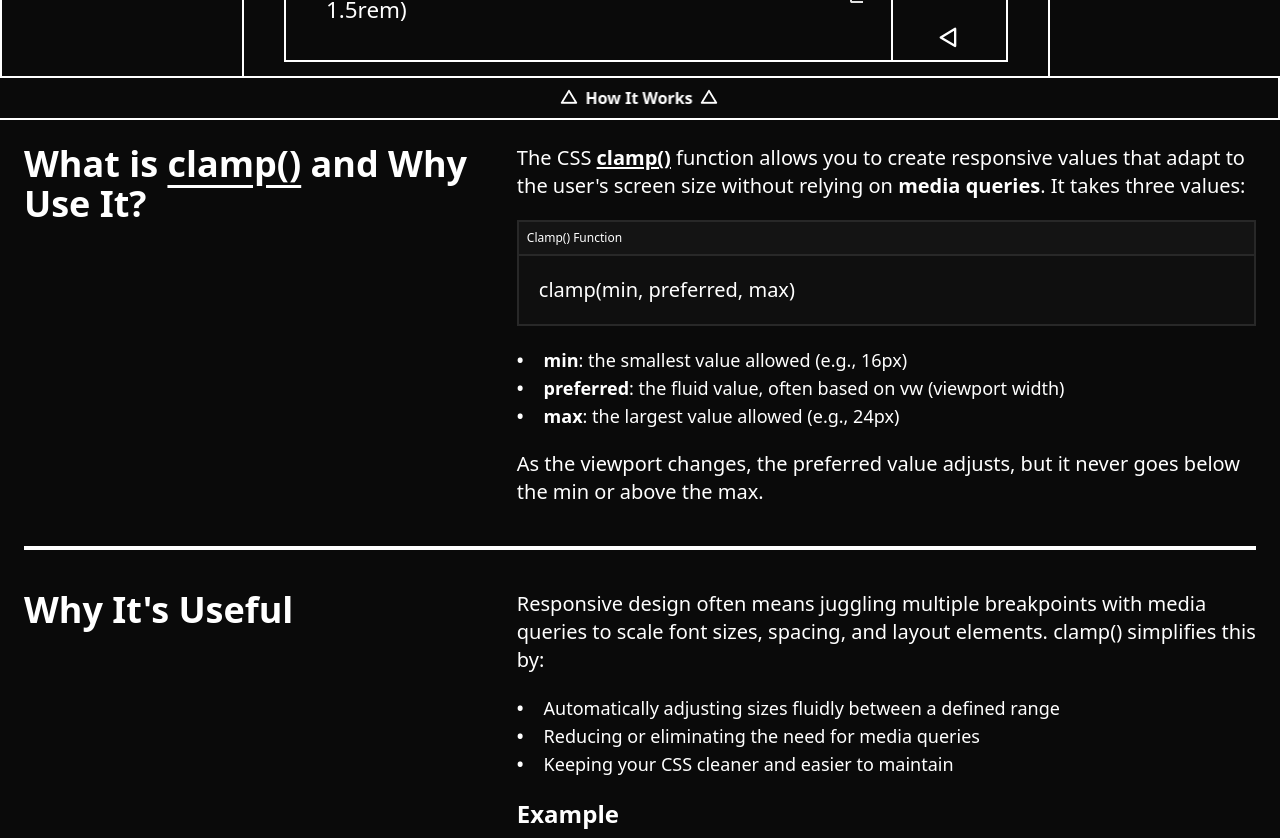
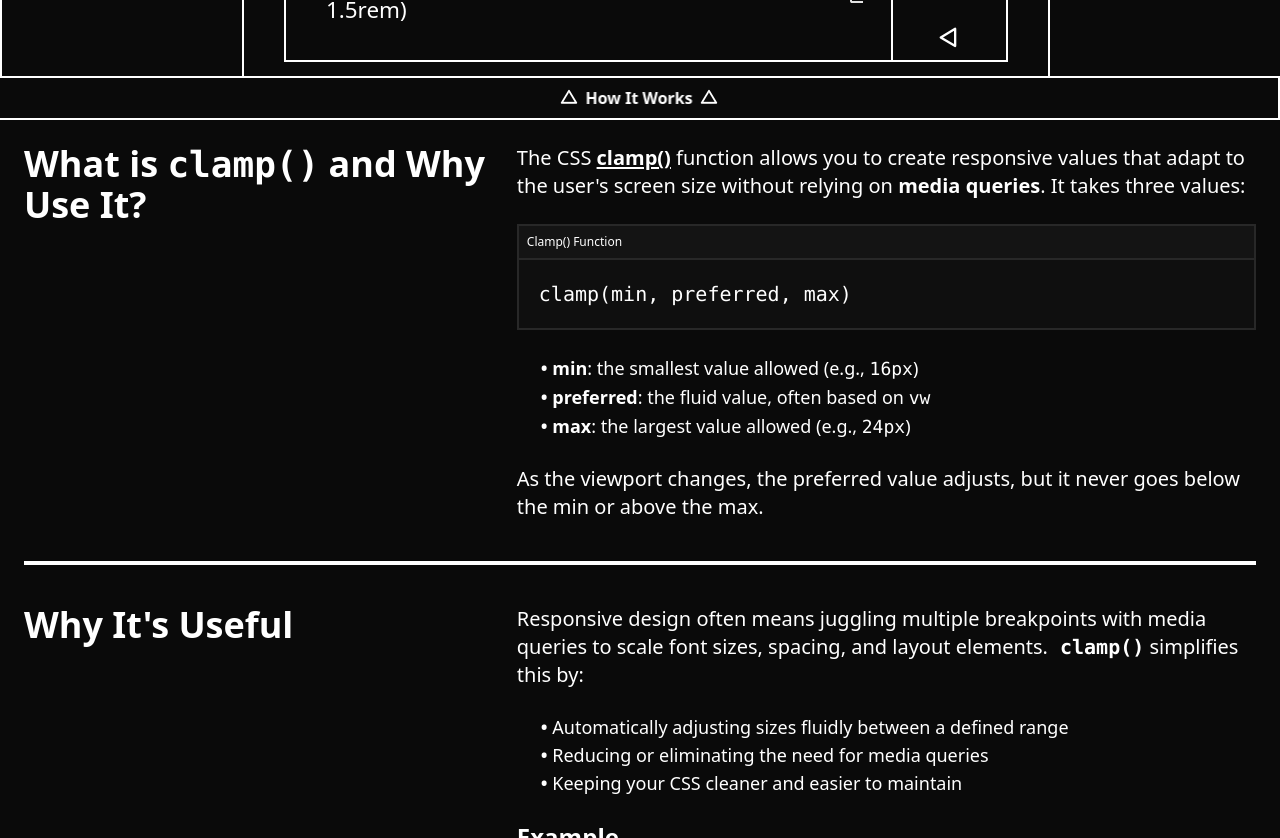
Before and after one commit to auilk/clampli, a React (Vite) app: page / in a window 1280 px wide. Shown: the part 680-1518 px from the top of the page. Built offline with nearby package versions, Linux system fonts and the light colour scheme.

Commit message:
Update Slide component HTML for clarity and semantic correctness

```diff
--- a/src/components/Slide.jsx
+++ b/src/components/Slide.jsx
@@ -71,114 +71,111 @@ function Slide()
                     height: `${height}px`
                 }}
             >
-                <section className="flex pb-10 border-b-4 border-b-white text-white text-xl z-1">
-                    <div className="flex items-start w-full h-full flex-[40%]">
-                        <h1 className="sticky top-0 left-0 text-4xl font-bold">What is <span className="underline underline-offset-8">clamp()</span> and Why Use It?</h1>
-                    </div>
+                <section className="flex pb-10 border-b-4 border-white text-white text-xl z-1">
+                    <aside className="flex items-start w-full h-full flex-[40%]">
+                        <h1 className="sticky top-0 text-4xl font-bold">What is <code>clamp()</code> and Why Use It?</h1>
+                    </aside>
 
-                    <div className="flex-[60%]">
-                        <p className="text-xl text-white flex-[60%]">The CSS <span className="underline underline-offset-2 font-bold">clamp()</span> function allows you to create responsive values that adapt to the user's screen size without relying on <span className="font-bold">media queries</span>. It takes three values:</p>
+                    <article className="flex flex-col flex-[60%] space-y-6">
+                        <p>The CSS <span className="underline underline-offset-2 font-bold">clamp()</span> function allows you to create responsive values that adapt to the user's screen size without relying on <span className="font-bold">media queries</span>. It takes three values:</p>
 
-                        <div className="my-5 border-2 border-graphite-300">
-                            <h5 className="p-2 text-xs border-b-2 border-b-graphite-300 bg-graphite-700">Clamp() Function</h5>
+                        <section className="border-2 border-graphite-300">
+                            <h2 className="p-2 text-xs border-b-2 border-graphite-300 bg-graphite-700">Clamp() Function</h2>
+                            <code className="block p-5 text-xl bg-graphite-800">clamp(min, preferred, max)</code>
+                        </section>
 
-                            <p className="p-5 text-xl bg-graphite-800">clamp(min, preferred, max)</p>
-                        </div>
-
-                        <div className="mb-5 text-lg">
-                            <p><span className="font-bold pr-5">•</span><span className="font-bold">min</span>: the smallest value allowed (e.g., 16px)</p>
-
-                            <p><span className="font-bold pr-5">•</span><span className="font-bold">preferred</span>: the fluid value, often based on vw (viewport width)</p>
-
-                            <p><span className="font-bold pr-5">•</span><span className="font-bold">max</span>: the largest value allowed (e.g., 24px)</p>
-                        </div>
+                        <ul className="text-lg indent-6">
+                            <li><span className="font-bold">• min</span>: the smallest value allowed (e.g., <code>16px</code>)</li>
+                            <li><span className="font-bold">• preferred</span>: the fluid value, often based on <code>vw</code></li>
+                            <li><span className="font-bold">• max</span>: the largest value allowed (e.g., <code>24px</code>)</li>
+                        </ul>
 
                         <p>As the viewport changes, the preferred value adjusts, but it never goes below the min or above the max.</p>
-                    </div>
+                    </article>
                 </section>
 
-                <section className="flex pb-10 border-b-4 border-b-white text-white text-xl z-1">
-                    <div className="flex items-start w-full h-full flex-[40%]">
-                        <h1 className="sticky top-0 left-0 text-4xl font-bold">Why It's Useful</h1>
-                    </div>
+                <section className="flex pb-10 border-b-4 border-white text-white text-xl z-1">
+                    <aside className="flex items-start w-full h-full flex-[40%]">
+                        <h1 className="sticky top-0 text-4xl font-bold">Why It's Useful</h1>
+                    </aside>
 
-                    <div className="flex-[60%]">
-                        <p className="mb-5">Responsive design often means juggling multiple breakpoints with media queries to scale font sizes, spacing, and layout elements. clamp() simplifies this by:</p>
+                    <article className="flex flex-col flex-[60%] space-y-6">
+                        <p>Responsive design often means juggling multiple breakpoints with media queries to scale font sizes, spacing, and layout elements.<code className="font-bold"> clamp()</code> simplifies this by:</p>
 
-                        <div className="mb-5 text-lg">
-                            <p><span className="font-bold pr-5">•</span>Automatically adjusting sizes fluidly between a defined range</p>
+                        <ul className="text-lg indent-6">
+                            <li><span className="font-bold">•</span> Automatically adjusting sizes fluidly between a defined range</li>
+                            <li><span className="font-bold">•</span> Reducing or eliminating the need for media queries</li>
+                            <li><span className="font-bold">•</span> Keeping your CSS cleaner and easier to maintain</li>
+                        </ul>
 
-                            <p><span className="font-bold pr-5">•</span>Reducing or eliminating the need for media queries</p>
+                        <section>
+                        <h2 className="text-2xl font-bold">Example</h2>
 
-                            <p><span className="font-bold pr-5">•</span>Keeping your CSS cleaner and easier to maintain</p>
+                        <div className="mt-2 border-2 border-graphite-300">
+                            <h3 className="p-2 text-xs border-b-2 border-graphite-300 bg-graphite-700">css</h3>
+                            <code className="block p-5 text-xl bg-graphite-800">font-size: clamp(16px, 2vw, 24px);</code>
                         </div>
-
-                        <h3 className="text-2xl font-bold">Example</h3>
-
-                        <div className="my-5 border-2 border-graphite-300">
-                            <h5 className="p-2 text-xs border-b-2 border-b-graphite-300 bg-graphite-700">css</h5>
-
-                            <p className="p-5 text-xl bg-graphite-800">font-size: clamp(16px, 2vw, 24px);</p>
-                        </div>
+                        </section>
 
                         <p>This means:</p>
 
-                        <div className="my-5 text-lg">
-                            <p><span className="font-bold pr-5">•</span>The text will never be smaller than 16px</p>
+                        <ul className="text-lg indent-6 -mt-4">
+                            <li><span className="font-bold">•</span> The text will never be smaller than <code>16px</code></li>
+                            <li><span className="font-bold">•</span> It will grow based on <code>2vw</code> as the screen gets larger</li>
+                            <li><span className="font-bold">•</span> But it will never exceed <code>24px</code></li>
+                        </ul>
 
-                            <p><span className="font-bold pr-5">•</span>It will grow based on 2vw as the screen gets larger</p>
-
-                            <p><span className="font-bold pr-5">•</span>But it will never exceed 24px</p>
-                        </div>
-
-                        <p>You can use clamp() for font sizes, <span className="font-bold">padding, margins, widths, and more</span>. Making it a powerful tool for responsive design.</p>
-                    </div>
+                        <p>You can use <code className="font-bold">clamp()</code> for font sizes, <span className="font-bold">padding, margins, widths, and more</span>.
+                        Making it a powerful tool for responsive design.</p>
+                    </article>
                 </section>
 
                 <section className="flex pb-10 text-white text-xl z-1">
-                    <div className="flex items-start w-full h-full flex-[40%]">
-                        <h1 className="sticky top-0 left-0 text-4xl font-bold">How to Use Clampli</h1>
-                    </div>
+                    <aside className="flex items-start w-full h-full flex-[40%]">
+                        <h1 className="sticky top-0 text-4xl font-bold">How to Use Clampli</h1>
+                    </aside>
 
-                    <div className="flex-[60%]">
-                        <p className="mb-5">Clampli helps you generate the ideal clamp() value based on your design needs — no math, no guesswork.</p>
+                    <article className="flex flex-col flex-[60%] space-y-6">
+                        <p>Clampli helps you generate the ideal <code>clamp()</code> value based on your design needs. No math and no guesswork.</p>
 
-                        <h3 className="font-bold text-2xl mb-5">1. Set Your Viewport Range</h3>
+                        <section>
+                            <h2 className="mb-5 font-bold text-2xl">1. Set Your Viewport Range</h2>
 
-                        <p className="mb-5">Tell Clampli the screen sizes you want to support:</p>
+                            <p>Tell Clampli the screen sizes you want to support:</p>
 
-                        <div className="mb-5 text-lg indent-5">
-                            <p><span className="font-bold pr-5">•</span><span className="font-bold">Minimum Size</span>: the smallest screen size (e.g., 320px)</p>
+                            <ul className="my-3 text-lg list-none indent-5">
+                                <li><span className="font-bold">•</span> <span className="font-bold">Minimum Size</span>: the smallest screen size (e.g., <code>320px</code>)</li>
+                                <li><span className="font-bold">•</span> <span className="font-bold">Maximum Size</span>: the largest screen size (e.g., <code>1280px</code>)</li>
+                            </ul>
 
-                            <p><span className="font-bold pr-5">•</span><span className="font-bold">Maximum size</span>: the largest screen size (e.g., 1280px)</p>
-                        </div>
+                            <p>This defines the range over which your value will scale fluidly.</p>
+                        </section>
 
-                        <p className="mb-5">This defines the range over which your value will scale fluidly.</p>
+                        <section>
+                            <h2 className="mb-5 font-bold text-2xl">2. Set Your Size Range</h2>
 
-                        <h3 className="font-bold text-2xl mb-5">2. Set Your Size Range</h3>
+                            <p>Next, enter the desired size range:</p>
 
-                        <p className="mb-5">Next, enter the desired size range:</p>
+                            <ul className="my-3 text-lg list-none indent-5">
+                                <li><span className="font-bold">•</span> <span className="font-bold">Minimum Size</span>: the smallest your font or element should be (e.g., <code>16px</code>)</li>
+                                <li><span className="font-bold">•</span> <span className="font-bold">Maximum Size</span>: the largest it should scale to (e.g., <code>24px</code>)</li>
+                            </ul>
 
-                        <div className="mb-5 text-lg indent-5">
-                            <p><span className="font-bold pr-5">•</span><span className="font-bold">Minimum Size</span>: the smallest your font or element should be (e.g., 16px)</p>
+                            <p>Clampli will calculate a responsive formula that smoothly interpolates between these sizes based on the screen width.</p>
+                        </section>
 
-                            <p><span className="font-bold pr-5">•</span><span className="font-bold">Maximum size</span>: the largest it should scale to (e.g., 24px)</p>
-                        </div>
+                        <section>
+                            <h2 className="mb-5 font-bold text-2xl">3. Get Your clamp() Value</h2>
 
-                        <p className="mb-5">Clampli will calculate a responsive formula that smoothly interpolates between these sizes based on the screen width.</p>
+                            <p>Click Generate, and Clampli will output the CSS <code>clamp()</code> function you can copy and paste into your code.</p>
+                            <p>Example output:</p>
 
-                        <h3 className="font-bold text-2xl mb-5">Get Your clamp() Value</h3>
-
-                        <p>Click Generate, and Clampli will output the CSS clamp() function you can copy and paste into your code.</p>
-
-                        <p>Example output:</p>
-
-                        <div className="my-5 border-2 border-graphite-300">
-                            <h5 className="p-2 text-xs border-b-2 border-b-graphite-300 bg-graphite-700">css</h5>
-
-                            <p className="p-5 text-xl bg-graphite-800">font-size: clamp(16px, 1.5vw + 1rem, 24px);</p>
-                        </div>
-                    </div>
+                            <div className="my-5 border-2 border-graphite-300">
+                                <h3 className="p-2 text-xs border-b-2 border-graphite-300 bg-graphite-700">css</h3>
+                                <code className="block p-5 text-xl bg-graphite-800">font-size: clamp(16px, 1.5vw + 1rem, 24px);</code>
+                            </div>
+                        </section>
+                    </article>
                 </section>
             </div>
         </section>
```
